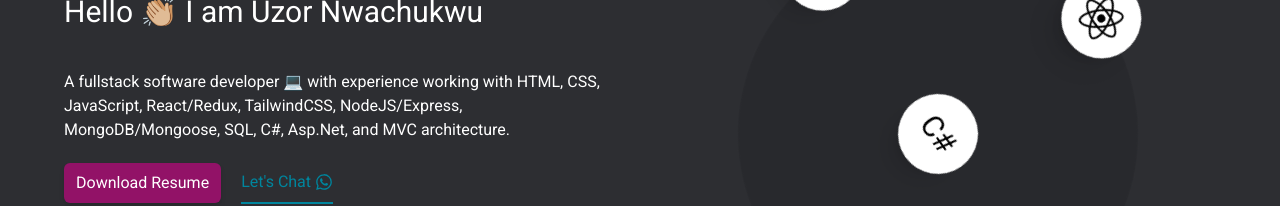
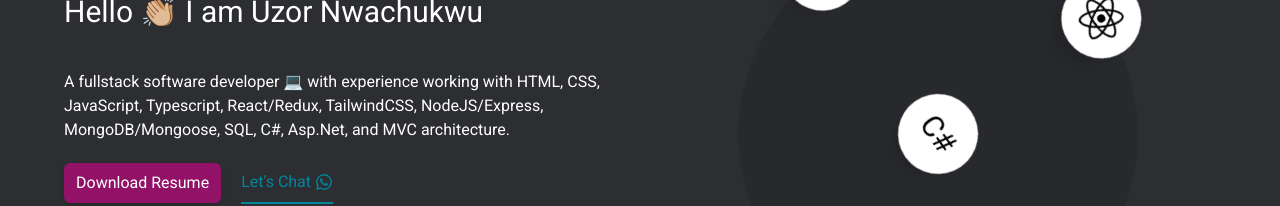
Before and after one commit to Nwachukwu-Uzor/portfolio, a React (Vite) app: page / in a window 1280 px wide. Shown: the part 222-428 px from the top of the page. Built offline with nearby package versions, Linux system fonts and the light colour scheme.

Commit message:
updates resume

```diff
--- a/src/components/Hero.jsx
+++ b/src/components/Hero.jsx
@@ -1,7 +1,7 @@
 import React, { useContext } from "react";
 import ThemeContext from "../context/ThemeContext";
 
-import resume from "../assets/resume.pdf";
+import resume from "../assets/Uzor-Nwachukwu-Resume.pdf";
 
 const Hero = () => {
   const { lightTheme } = useContext(ThemeContext);
@@ -21,7 +21,7 @@ const Hero = () => {
           </h1>
           <p>
             A fullstack software developer 💻 with experience working with HTML,
-            CSS, JavaScript, React/Redux, TailwindCSS, NodeJS/Express,
+            CSS, JavaScript, Typescript, React/Redux, TailwindCSS, NodeJS/Express,
             MongoDB/Mongoose, SQL, C#, Asp.Net, and MVC architecture.
           </p>
           <div className="my-5 flex items-center justify-between md:justify-start gap-5">
```
Also changed, not shown: 2 other files (tests, documents, lock files or other folders).
